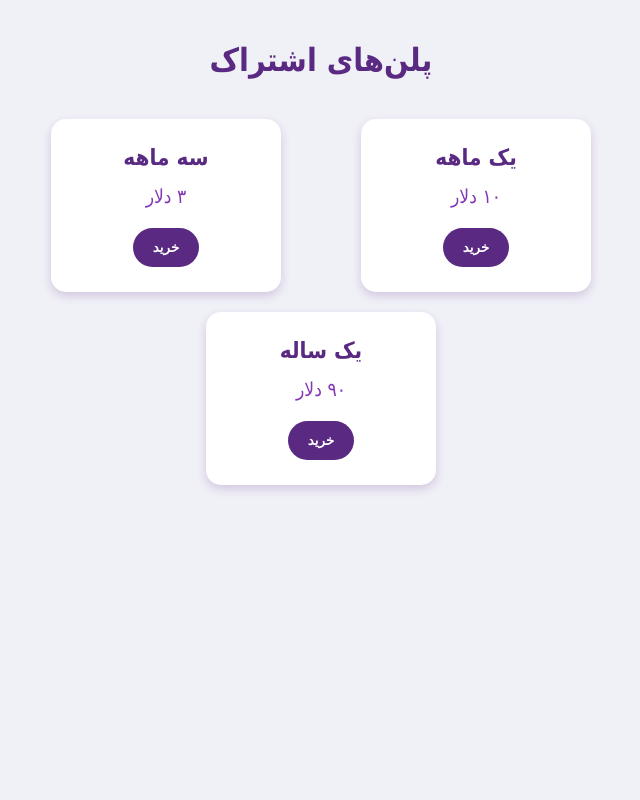
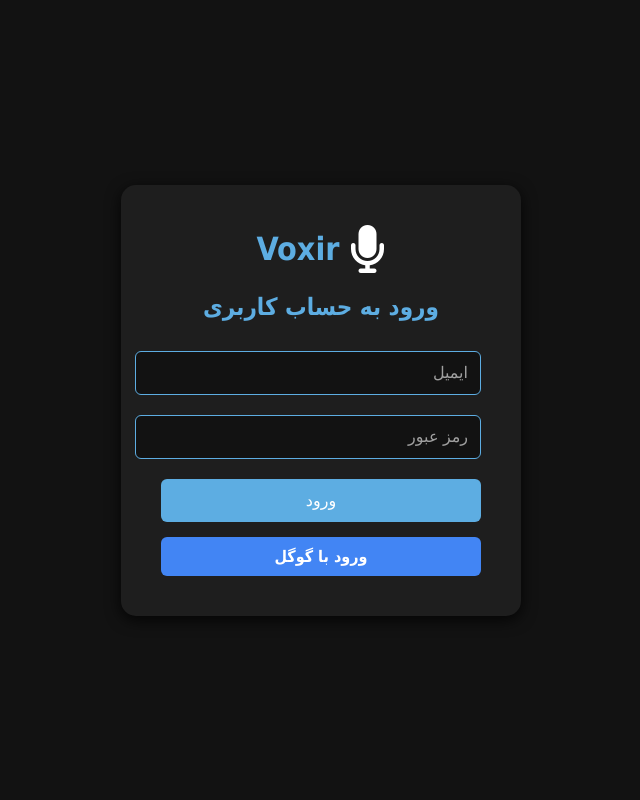
Before and after one commit to ahmadsamimrahmani427/voxir-app, a Flask app: page /login in a window 1280 px wide. Shown: the whole page, without its empty margins (319-959 px from the left). Run offline with Flask 3, Linux system fonts and the light colour scheme.

Commit message:
Update login.html

```diff
--- a/templates/login.html
+++ b/templates/login.html
@@ -2,80 +2,108 @@
 <html lang="fa" dir="rtl">
 <head>
     <meta charset="UTF-8" />
-    <title>پلن‌های اشتراک | {{ app_name }}</title>
+    <title>ورود به Voxir</title>
     <style>
         body {
             font-family: Tahoma, sans-serif;
-            background: #f0f0f7;
+            background-color: #121212;  /* پس‌زمینه سیاه */
+            display: flex;
+            justify-content: center;
+            align-items: center;
+            height: 100vh;
+            margin: 0;
+            color: white;
             direction: rtl;
-            margin: 0;
-            padding: 20px;
         }
-        h1 {
-            color: #5a2a83;
-            text-align: center;
-            margin-bottom: 40px;
-        }
-        .plans-container {
-            max-width: 600px;
-            margin: auto;
-            display: flex;
-            justify-content: space-around;
-            gap: 20px;
-            flex-wrap: wrap;
-        }
-        .plan-card {
-            background: white;
+        .container {
+            background: #1e1e1e; /* رنگ پس‌زمینه تیره‌تر برای فرم */
+            padding: 40px;
             border-radius: 15px;
-            padding: 25px;
-            box-shadow: 0 4px 10px rgba(90, 42, 131, 0.2);
-            width: 180px;
+            box-shadow: 0 4px 15px rgba(0,0,0,0.8);
+            width: 320px;
             text-align: center;
         }
-        .plan-title {
-            font-weight: bold;
-            font-size: 1.4em;
-            margin-bottom: 15px;
-            color: #5a2a83;
+        h2 {
+            margin-bottom: 30px;
+            color: #5dade2; /* آبی روشن */
         }
-        .plan-price {
-            font-size: 1.2em;
+        input[type="email"], input[type="password"] {
+            width: 100%;
+            padding: 12px;
             margin-bottom: 20px;
-            color: #8237b5;
+            border: 1px solid #5dade2; /* حاشیه آبی */
+            border-radius: 6px;
+            background: #121212; /* زمینه مشکی */
+            color: white;
+            font-size: 1em;
         }
-        .buy-btn {
-            background: #5a2a83;
+        input::placeholder {
+            color: #a0a0a0;
+        }
+        button {
+            background: #5dade2; /* آبی */
             color: white;
             border: none;
-            padding: 12px 20px;
-            border-radius: 40px;
+            padding: 12px 0;
+            width: 100%;
+            font-size: 1em;
+            border-radius: 6px;
             cursor: pointer;
+            transition: background-color 0.3s ease;
+        }
+        button:hover {
+            background: #3498db; /* آبی روشن‌تر */
+        }
+        .error {
+            color: #e74c3c; /* قرمز */
+            margin-bottom: 15px;
+        }
+        .oauth-btn {
+            margin-top: 15px;
+            padding: 10px;
+            border-radius: 6px;
+            color: white;
+            text-decoration: none;
+            display: block;
             font-weight: bold;
-            transition: background 0.3s ease;
+            transition: background-color 0.3s ease;
         }
-        .buy-btn:hover {
-            background: #7a44a1;
+        .google-btn {
+            background: #4285F4; /* آبی گوگل */
+        }
+        .google-btn:hover {
+            background: #357ae8;
+        }
+        .logo {
+            font-size: 2em;
+            font-weight: bold;
+            color: #5dade2; /* آبی */
+            margin-bottom: 20px;
+            display: flex;
+            align-items: center;
+            justify-content: center;
+            gap: 10px;
+        }
+        .logo i {
+            color: white; /* آیکون سفید */
+            font-size: 1.5em;
         }
     </style>
+    <link rel="stylesheet" href="https://cdnjs.cloudflare.com/ajax/libs/font-awesome/6.4.0/css/all.min.css" />
 </head>
 <body>
-    <h1>پلن‌های اشتراک</h1>
-    <div class="plans-container">
-        <div class="plan-card">
-            <div class="plan-title">یک ماهه</div>
-            <div class="plan-price">۱۰ دلار</div>
-            <button class="buy-btn" onclick="alert('پرداخت ماهانه (نمونه)')">خرید</button>
-        </div>
-        <div class="plan-card">
-            <div class="plan-title">سه ماهه</div>
-            <div class="plan-price">۳ دلار</div>
-            <button class="buy-btn" onclick="alert('پرداخت سه‌ماهه ۳ دلاری (قابل تمدید)')">خرید</button>
-        </div>
-        <div class="plan-card">
-            <div class="plan-title">یک ساله</div>
-            <div class="plan-price">۹۰ دلار</div>
-            <button class="buy-btn" onclick="alert('پرداخت سالانه (نمونه)')">خرید</button>
-        </div>
+    <div class="container">
+        <div class="logo"><i class="fa-solid fa-microphone"></i>Voxir</div>
+        <h2>ورود به حساب کاربری</h2>
+        {% if error %}
+        <div class="error">{{ error }}</div>
+        {% endif %}
+        <form method="POST" action="{{ url_for('login') }}">
+            <input type="email" name="email" placeholder="ایمیل" required />
+            <input type="password" name="password" placeholder="رمز عبور" required />
+            <button type="submit">ورود</button>
+        </form>
+        <a class="oauth-btn google-btn" href="{{ url_for('google.login') }}">ورود با گوگل</a>
     </div>
 </body>
 </html>
```
